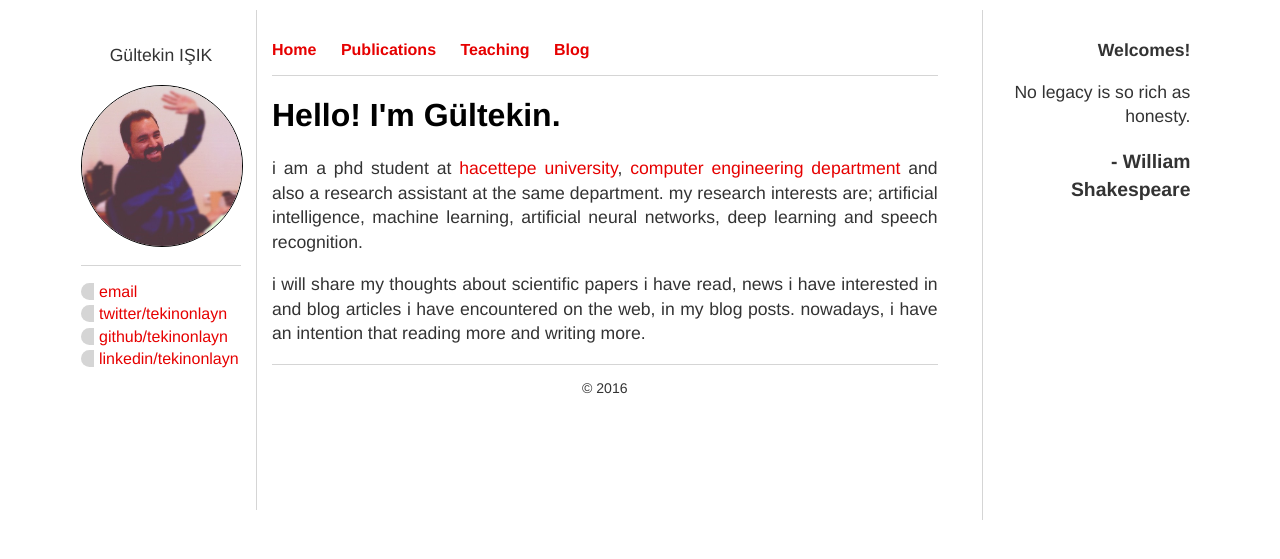
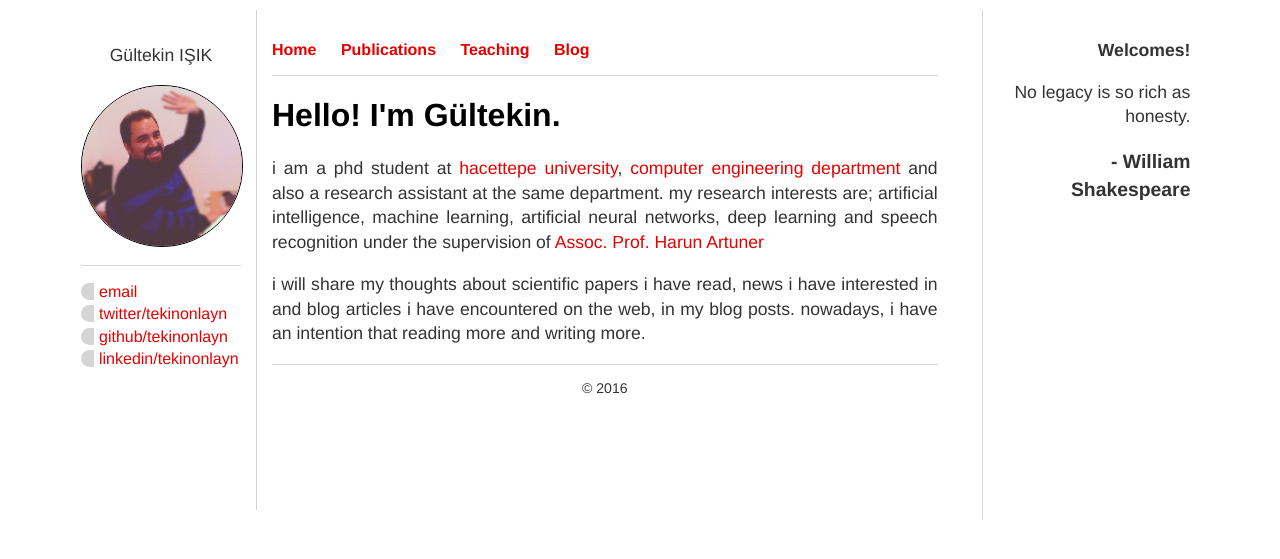
Before and after one commit to tekinonlayn/gi.github.io, a Jekyll site: the page built from index.html, in a window 1280 px wide. Shown: the top 559 px of the page. Built offline with Jekyll 4.4.1, drawn with Linux system fonts in a browser that asks for light colours.

Commit message:
Update index.html

```diff
--- a/index.html
+++ b/index.html
@@ -4,6 +4,6 @@ title: Gültekin Işık
 ---
 <div class="blurb">
 	<h1>Hello! I'm Gültekin.</h1>
-	<p>i am a phd student at <a href="http://www.hacettepe.edu.tr/">hacettepe university</a>, <a href="http://cs.hacettepe.edu.tr/">computer engineering department</a> and also a research assistant at the same department. my research interests are; artificial intelligence, machine learning, artificial neural networks, deep learning and speech recognition.</p>
+	<p>i am a phd student at <a href="http://www.hacettepe.edu.tr/">hacettepe university</a>, <a href="http://cs.hacettepe.edu.tr/">computer engineering department</a> and also a research assistant at the same department. my research interests are; artificial intelligence, machine learning, artificial neural networks, deep learning and speech recognition under the supervision of <a href="http://yunus.hacettepe.edu.tr/~artuner/">Assoc. Prof. Harun Artuner</a></p>
 	<p>i will share my thoughts about scientific papers i have read, news i have interested in and blog articles i have encountered on the web, in my blog posts. nowadays, i have an intention that reading more and writing more.</p>
 </div><!-- /.blurb -->
```
